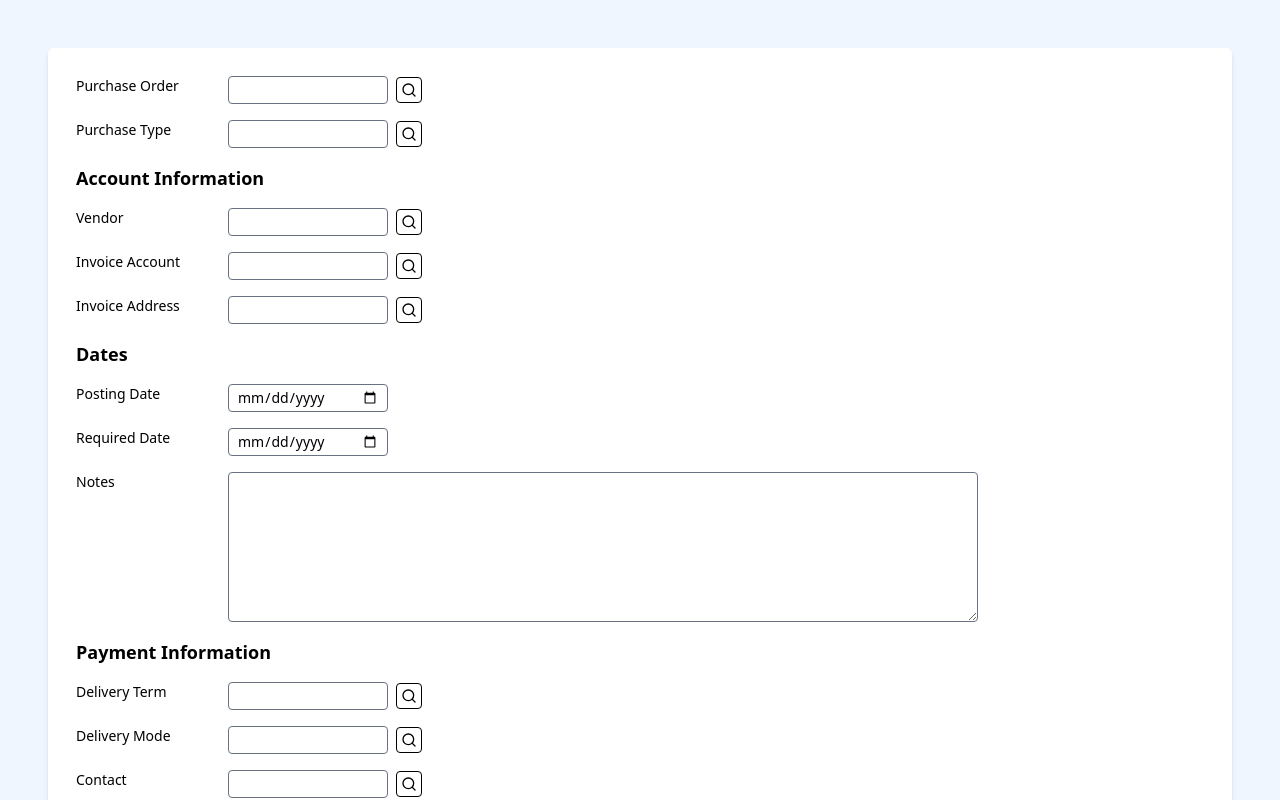
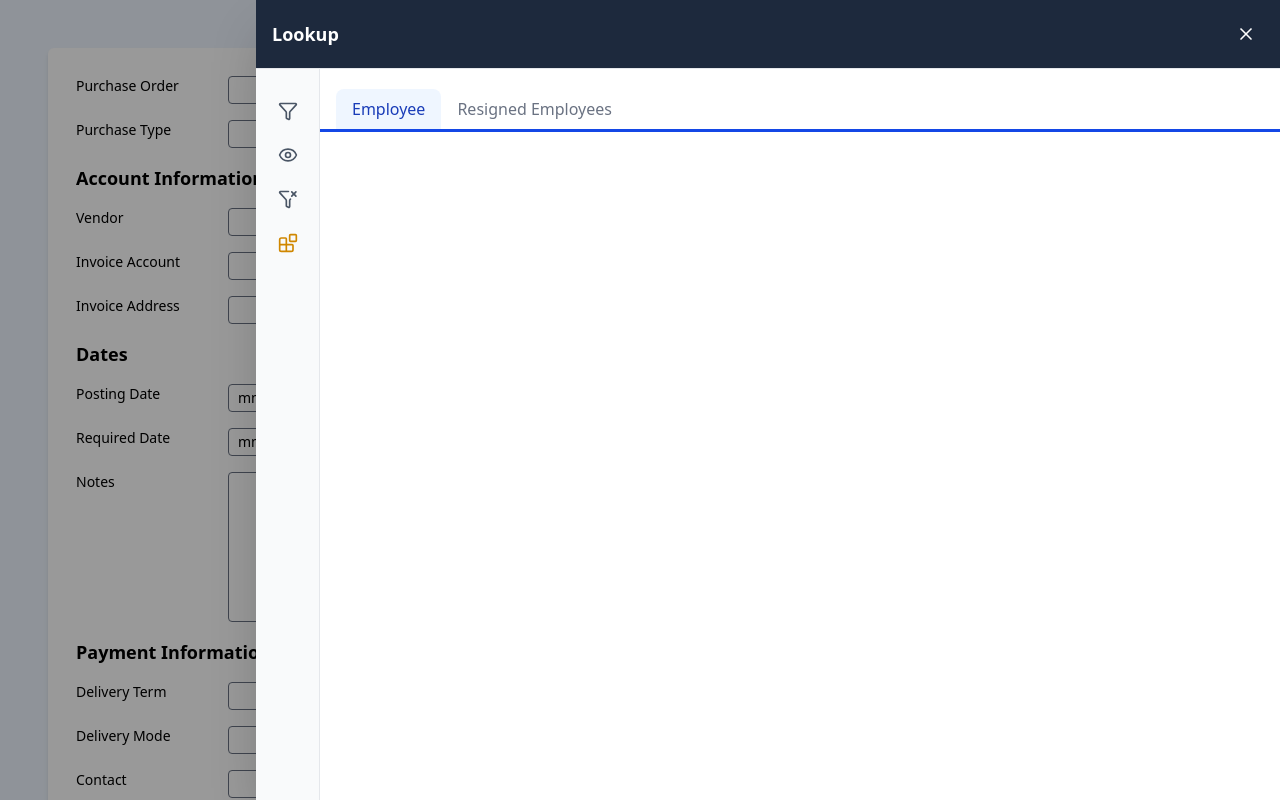
Before and after one commit to MuhammadElham/dynamic-form, a React (Vite) app: page / in a window 1280 px wide. Shown: the top 800 px of the page. Built offline with nearby package versions, Linux system fonts and the light colour scheme; what ag-grid-community would draw is missing.

Commit message:
Working in Drawer

```diff
--- a/src/component/Drawer/Drawer.jsx
+++ b/src/component/Drawer/Drawer.jsx
@@ -1,8 +1,29 @@
 import React, { useEffect, useState } from "react";
+// Icons
 import { X, Funnel, Eye, FunnelX, Blocks } from "lucide-react";
+// components
+import FilterPage from "./pages/FilterPage";
+import ViewPage from "./pages/ViewPage";
+import ClearFilterPage from "./pages/ClearFilterPage";
+import SuggestionPage from "./pages/SuggestionPage";
 
 const Drawer = ({ isOpen, onClose }) => {
   const [showDrawer, setShowDrawer] = useState(isOpen);
+  const [activePage, setActivePage] = useState("suggestion");
+
+  const page = {
+    filter: <FilterPage />,
+    view: <ViewPage />,
+    clear: <ClearFilterPage />,
+    suggestion: <SuggestionPage />,
+  };
+
+  const navItems = [
+    { key: "filter", icon: Funnel },
+    { key: "view", icon: Eye },
+    { key: "clear", icon: FunnelX },
+    { key: "suggestion", icon: Blocks },
+  ];
 
   useEffect(() => {
     let timer;
@@ -26,6 +47,7 @@ const Drawer = ({ isOpen, onClose }) => {
           isOpen ? "translate-x-0" : "translate-x-full"
         }`}
       >
+        {/* Header */}
         <div className="flex items-center justify-between p-4 border-b border-gray-200 bg-slate-800 text-white">
           <h1 className="text-lg font-semibold">Lookup</h1>
           <button className="p-2 hover:bg-slate-700 rounded-lg transition-colors" onClick={onClose}>
@@ -36,28 +58,19 @@ const Drawer = ({ isOpen, onClose }) => {
         <div className="flex h-full">
           {/* Left Side */}
           <div className="w-16 bg-gray-50 border-r border-gray-200 flex flex-col items-center py-8 gap-6">
-            <button className="text-gray-600 hover:text-yellow-600">
-              <Funnel className="w-5 h-5" />
-            </button>
-            <button className="text-gray-600 hover:text-yellow-600">
-              <Eye className="w-5 h-5" />
-            </button>
-            <button className="text-gray-600 hover:text-yellow-600">
-              <FunnelX className="w-5 h-5" />
-            </button>
-            <button className="text-gray-600 hover:text-yellow-600">
-              <Blocks className="w-5 h-5" />
-            </button>
+            {navItems.map(({ key, icon: Icon }) => (
+              <button
+                key={key}
+                onClick={() => setActivePage(key)}
+                className={`text-gray-600 hover:text-yellow-600 ${activePage == key ? "text-yellow-600" : ""}`}
+              >
+                <Icon className="w-5 h-5" />
+              </button>
+            ))}
           </div>
 
           {/* Right Side */}
-          <div className="flex-1 flex flex-col mt-5">
-            {/* Tab Navigation */}
-            <div className="flex border-b-3 border-blue-700 bg-white px-4">
-              <button className="px-4 py-2 rounded-t-lg bg-blue-50 text-blue-800 font-medium text-base">Employee</button>
-              <button className="px-4 py-2 text-gray-500 hover:text-gray-700 font-medium text-base">Resigned Employees</button>
-            </div>
-          </div>
+          <div className="flex-1 flex flex-col mt-5">{page[activePage]}</div>
         </div>
       </div>
     </div>
--- /dev/null
+++ b/src/component/Drawer/pages/ClearFilterPage.jsx
@@ -0,0 +1,11 @@
+import React from 'react'
+
+const ClearFilterPage = () => {
+  return (
+    <div>
+
+    </div>
+  )
+}
+
+export default ClearFilterPage
--- /dev/null
+++ b/src/component/Drawer/pages/FilterPage.jsx
@@ -0,0 +1,12 @@
+import React from 'react'
+
+const FilterPage = () => {
+  return (
+    <div>
+      {console.log("FIlterPage")}
+
+    </div>
+  )
+}
+
+export default FilterPage
--- /dev/null
+++ b/src/component/Drawer/pages/SuggestionPage.jsx
@@ -0,0 +1,12 @@
+import React from "react";
+
+const SuggestionPage = () => {
+  return (
+    <div className="flex border-b-3 border-blue-700 bg-white px-4">
+      <button className="px-4 py-2 rounded-t-lg bg-blue-50 text-blue-800 font-medium text-base">Employee</button>
+      <button className="px-4 py-2 text-gray-500 hover:text-gray-700 font-medium text-base">Resigned Employees</button>
+    </div>
+  );
+};
+
+export default SuggestionPage;
--- /dev/null
+++ b/src/component/Drawer/pages/ViewPage.jsx
@@ -0,0 +1,11 @@
+import React from 'react'
+
+const ViewPage = () => {
+  return (
+    <div>
+
+    </div>
+  )
+}
+
+export default ViewPage
--- a/src/component/ScreenGrid/ScreenGrid.jsx
+++ b/src/component/ScreenGrid/ScreenGrid.jsx
@@ -36,7 +36,7 @@ const ScreenGrid = () => {
   const [allColumnsEditable, setAllColumnsEditable] = useState(false);
 
   // Open and Close
-  const [isDrawerOpen, setIsDrawerOpen] = useState(false);
+  const [isDrawerOpen, setIsDrawerOpen] = useState(true);
 
   // Condition for linedetailfieldconfig
   const lineDetailFieldConfig = useMemo(() => {
```
